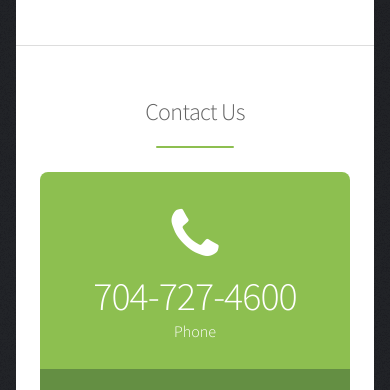
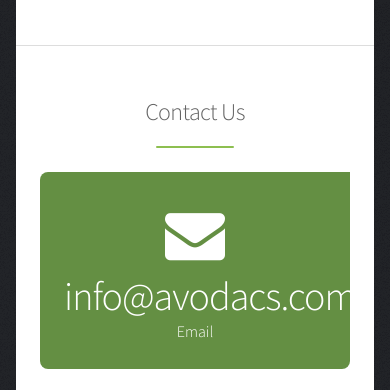
Before and after one commit to avodacs/website, a plain HTML site: page index.html in a window 390 px wide. Shown: the part 1813-2203 px from the top of the page. Drawn offline with Linux system fonts and the light colour scheme.

Commit message:
Removed phone number

```diff
--- a/index.html
+++ b/index.html
@@ -111,10 +111,6 @@
 					<h2>Contact Us</h2>
 				</header>
 				<ul class="statistics">
-					<li class="style6">
-						<span class="icon fa-phone"></span>
-						<strong>704-727-4600</strong> Phone
-					</li>
 					<li class="style7">
 						<span class="icon fa-envelope"></span>
 						<strong>info@avodacs.com</strong> Email
```
